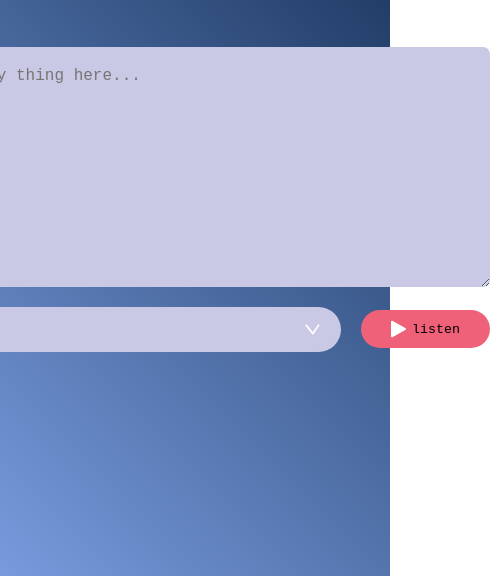
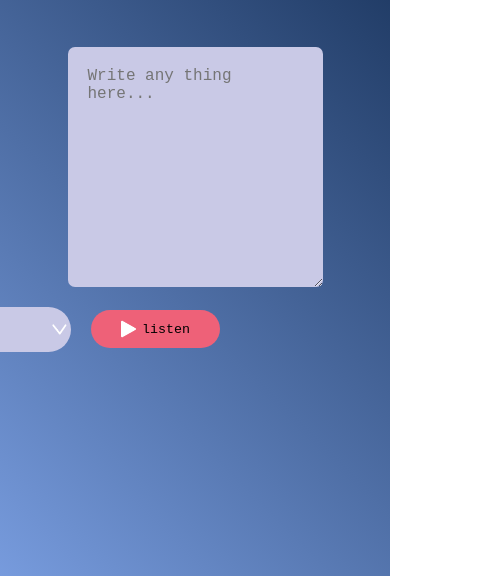
Before and after one commit to Rayyan1190/text-to-speech_converter, a plain HTML site: page index.html in a window 390 px wide. Shown: the part 268-844 px from the top of the page, 490 px wide, since content can reach past the window. Drawn offline with Linux system fonts and the light colour scheme.

Commit message:
Your commit message here

```diff
--- a/styling/style.css
+++ b/styling/style.css
@@ -44,6 +44,7 @@ border-radius: 7px;
 font-size:16px;
 }
 
+
 .row
 {
     width: 590px;
@@ -89,3 +90,56 @@ select
 
 
 }
+
+
+
+@media (max-width:576px)
+{
+    .container textarea
+    {
+        min-width: 0px;
+        min-height: 200px;
+        border: none;
+        outline: 0;
+        background-color: rgb(201, 201, 230);
+        color: black;
+
+        font-weight: 500;
+        padding: 20px;
+    border-radius: 7px;
+    font-size:16px;
+    }
+
+
+    .row
+{
+    width: 250px;
+    display: flex;
+    align-items: center;
+    gap: 20px;
+    margin-left: -200px;
+    margin-top: 20px;
+}
+select
+{
+    flex: 1;
+    background-color: rgb(201, 201, 230);
+    border-radius:35px ;
+    height: 45px;
+    border: none;
+    outline: none;
+
+    appearance: none;
+    background-image: url(/images/dropdown.png);
+    color: black;
+    background-repeat: no-repeat;
+    background-size: 15px;
+    /* background-position-x:calc(95%);
+    background-position-y:17px; */
+
+    button img{
+        width: 0px;
+    margin-right: 5px;
+    }
+}
+}
```
